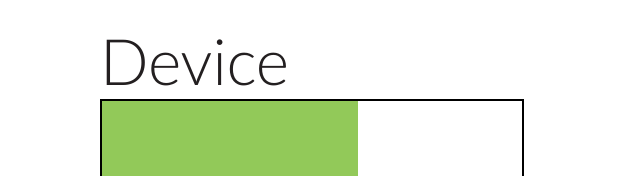
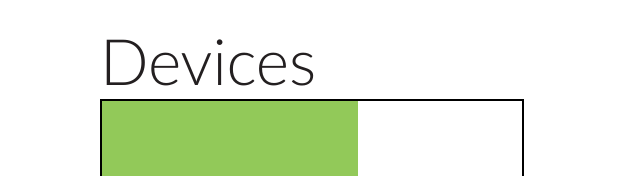
Before and after one commit to jdtdesigns/solarapp, a website: page index.html in a window 1280 px wide. Shown: the part 410-586 px from the top of the page, 328-968 px from the left. Drawn offline with nearby package versions, Linux system fonts and the light colour scheme.

Commit message:
changed device to devices

```diff
--- a/index.html
+++ b/index.html
@@ -24,7 +24,7 @@
     			</div> <!-- End Solar text-->
 
     			<div class="Solar__status">
-	    			<h1>Device</h1>
+	    			<h1>Devices</h1>
 	    			<div class="Solar__status-bar">
 	    				<div id="indicator"></div>
 	    			</div>
```
